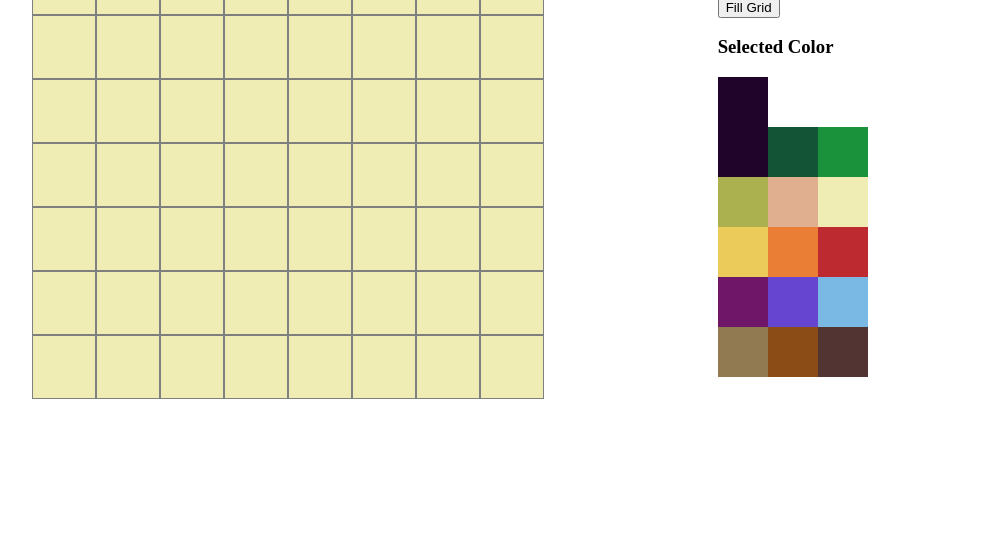
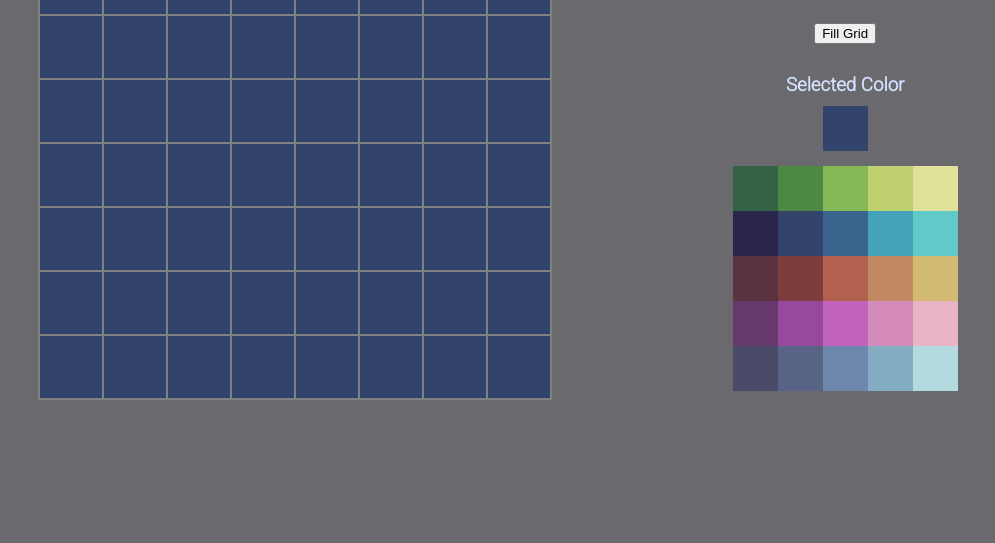
Before and after one commit to burlingtoncodeacademy-students/pixel-art-SidCorren, a plain HTML site: page index.html in a window 1280 px wide. Shown: the part 257-800 px from the top of the page, without its empty margins (142-1137 px from the left). Drawn offline with Linux system fonts and the light colour scheme.

Commit message:
styling and notes

```diff
--- a/index.html
+++ b/index.html
@@ -4,7 +4,7 @@
     <meta charset="UTF-8" />
     <meta http-equiv="X-UA-Compatible" content="IE=edge" />
     <meta name="viewport" content="width=device-width, initial-scale=1.0" />
-    <title>PixelGrid</title>
+    <title>Pixel Grid</title>
     <link rel="stylesheet" href="styles.css" />
   </head>
   <body id="body">
@@ -12,7 +12,7 @@
 
     <section id="controlsWrapper">
       <header id="header">
-        <h1>Pixel Grid Draw</h1>
+        <h1>Pixel Grid Drawing</h1>
       </header>
 
       <section id="inputWrapper">
--- a/index.js
+++ b/index.js
@@ -9,24 +9,36 @@ let colorIndicator = document.getElementById("colorIndicator");
 let cells = [];
 let gridLength = 8;
 let palette = [
-  "#200429",
-  "#135437",
-  "#1A923C",
-  "#AAB14E",
-  "#E0AF90",
-  "#F0EDB4",
-  "#EBCB59",
-  "#EB7E35",
-  "#BD2A2F",
-  "#6F1669",
-  "#6645D1",
-  "#7AB9E4",
-  "#917951",
-  "#8B4C15",
-  "#523532",
+  "#346246",
+  "#4D8945",
+  "#86B855",
+  "#BFD071",
+  "#E0E29B",
+  "#29254B",
+  "#32446B",
+  "#3A648D",
+  "#44A2BA",
+  "#61CAC8",
+  "#5B3240",
+  "#7D3D3D",
+  "#B2614F",
+  "#C28962",
+  "#D4BB73",
+  "#66386B",
+  "#974A9D",
+  "#C163BD",
+  "#D58CBC",
+  "#E9B5C4",
+  "#4B4B69",
+  "#586386",
+  "#6E87AC",
+  "#84ADC3",
+  "#B3DADE",
 ];
-let selectedColor = "#200429";
+let selectedColor = "#32446B";
 let mouseDown = false;
+
+// Gets rid of the old cells and makes a new number of cells based on gridLength.
 
 function buildGrid() {
   cells = [];
@@ -40,6 +52,7 @@ function buildGrid() {
     let cell = document.createElement("div");
     cell.style.height = cellDimension;
     cell.style.width = cellDimension;
+    cell.style.backgroundColor = selectedColor;
     cell.className = "cell";
     cell.addEventListener("mousedown", changeCellColor);
     cell.addEventListener("mouseenter", changeCellColorIfMouseDown);
@@ -47,6 +60,8 @@ function buildGrid() {
     gridWrapper.appendChild(cell);
   }
 }
+
+// Creates color buttons for all of the colors in the palette.
 
 function buildPalette() {
   palette.forEach((color) => {
@@ -62,11 +77,15 @@ function buildPalette() {
   });
 }
 
+// This is called on mousedown so it can track the mouseDown variable as well as changing the cell color.
+
 function changeCellColor(event) {
   event.preventDefault();
   mouseDown = true;
   event.target.style.backgroundColor = selectedColor;
 }
+
+// This is called on mouseenter so it allows for dragging across cells to change their color.
 
 function changeCellColorIfMouseDown(event) {
   if (mouseDown) {
@@ -74,28 +93,53 @@ function changeCellColorIfMouseDown(event) {
   }
 }
 
+// Checks if the input is correct, confirms, then updates the gridLength and calls buildGrid.
+
 function handleSubmit() {
   let input = parseFloat(sizeInput.value);
   if (input < 1 || !Number.isInteger(input) || input > 32) {
-    window.alert("Please type a whole number from 1 to 32.");
+    window.alert("Please pick a whole number from 1 to 32.");
   } else {
-    gridLength = input;
-    buildGrid();
+    if (
+      window.confirm(
+        `Are you sure you want to make a new grid that is ${input}x${input}?`
+      )
+    ) {
+      gridLength = input;
+      buildGrid();
+    }
   }
 }
 
-body.addEventListener("mouseup", () => mouseDown = false);
+// Tracks mouseup for when the click and drag stops.
+
+body.addEventListener("mouseup", () => (mouseDown = false));
+
+// A new grid side length can be submitted by clicking the button or hitting enter.
+
 submitButton.addEventListener("click", handleSubmit);
+
 sizeInput.addEventListener("keydown", (event) => {
   if (event.key === "Enter") {
     handleSubmit();
   }
 });
+
+// Confirms and then changes all the cells to the selected color.
+
 fillButton.addEventListener("click", () => {
-  for (let cell of cells) {
-    cell.style.backgroundColor = selectedColor;
+  if (
+    window.confirm(
+      "Are you sure you want to fill the grid with the selected color?"
+    )
+  ) {
+    for (let cell of cells) {
+      cell.style.backgroundColor = selectedColor;
+    }
   }
 });
+
+// Initialization.
 
 buildGrid();
 buildPalette();
--- a/styles.css
+++ b/styles.css
@@ -1,9 +1,13 @@
+@import url("https://fonts.googleapis.com/css2?family=Roboto:wght@300&display=swap");
+
 body {
   display: flex;
   align-items: center;
   justify-content: space-evenly;
   height: 100vh;
   margin: 0px;
+  background-color: rgb(105, 105, 110);
+  font-family: "Roboto", sans-serif;
 }
 
 #gridWrapper {
@@ -11,26 +15,56 @@ body {
   flex-wrap: wrap;
   width: 512px;
   height: 512px;
+  border: 1px solid gray;
 }
 
 .cell {
   box-sizing: border-box;
   border: 1px solid gray;
-  background-color: #F0EDB4;
+  background-color: #32446b;
 }
 
 #colorButtonWrapper {
   display: flex;
   flex-wrap: wrap;
-  width: 150px;
+  width: 225px;
 }
 
 .colorButton {
-  width: 50px;
-  height: 50px;
+  width: 45px;
+  height: 45px;
 }
 
 #colorIndicator {
-  width: 50px;
-  height: 50px;
+  width: 45px;
+  height: 45px;
 }
+
+#controlsWrapper {
+  display: flex;
+  flex-direction: column;
+  align-items: center;
+}
+
+#fillButton {
+  margin-top: 30px;
+}
+
+#selectedColor {
+  margin-top: 30px;
+  margin-bottom: 10px;
+}
+
+#colorIndicator {
+  margin-bottom: 15px;
+}
+
+#header,
+#selectedColor {
+  color: #d5e1ff;
+}
+
+#sizeInput {
+  width: 120px;
+  margin-top: 10px;
+}
```
